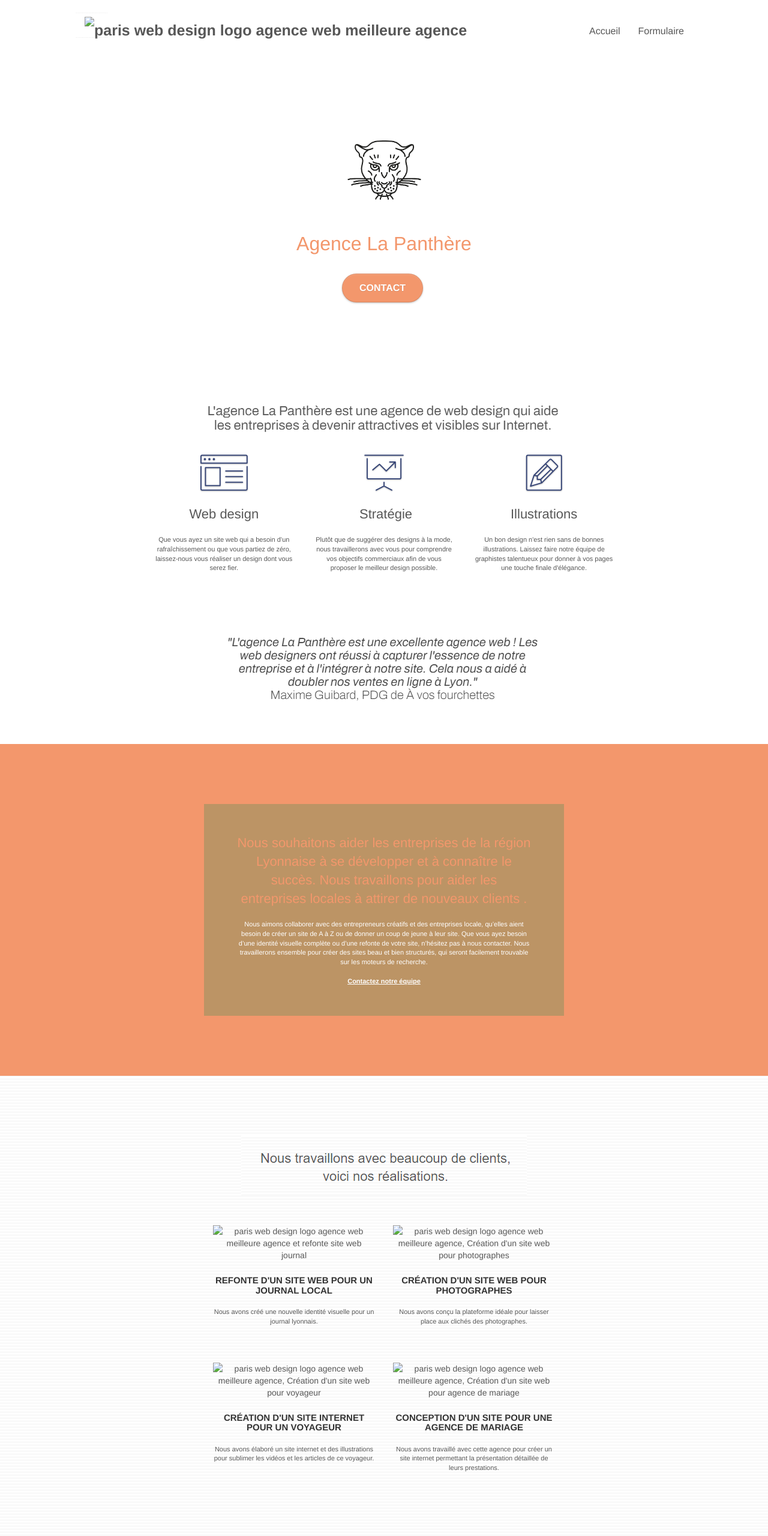
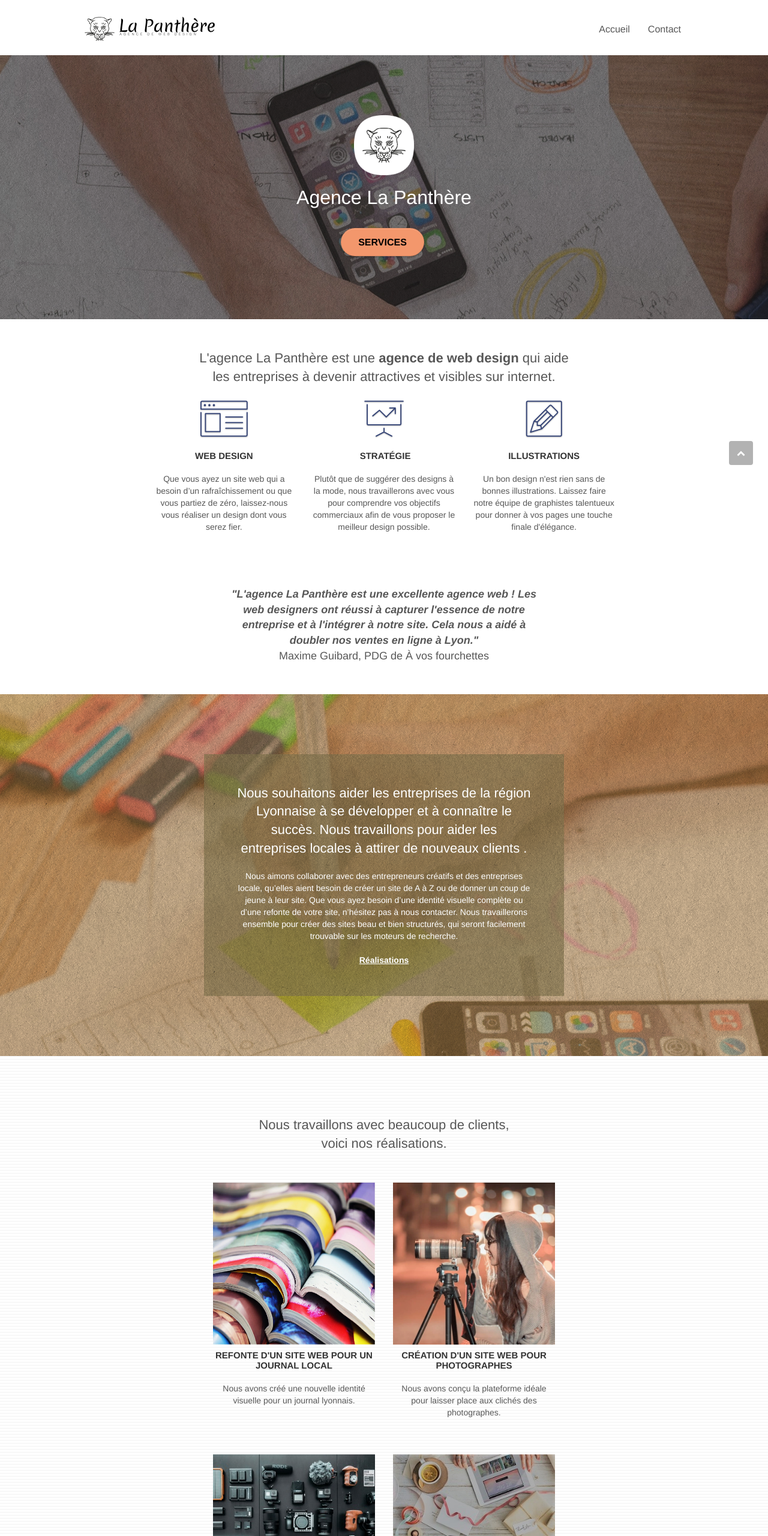
Before and after one commit to pateychene/P4-OPC, a plain HTML site: page index.html in a window 1280 px wide. Shown: the top 2560 px of the page at 60% size. Drawn offline with nearby package versions, Linux system fonts and the light colour scheme; some packages are replaced by stand-ins of ours; a script that the page names is missing; files whose address does not match are found by name.

Commit message:
ajustements images , couleurs font , responsive index

```diff
--- a/index.html
+++ b/index.html
@@ -8,10 +8,10 @@
 	<meta name="description"
 		content=" La panthere est une agence de web design basee a Lyon , qui vous aide a trouver une reelle identite numerique ">
 	<meta name="viewport" content="width=device-width, initial-scale=1.0, viewport-fit=cover">
-	<link rel="shortcut icon" type="image/png" href="favicon.jpg">
+	<link rel="shortcut icon" type="image/png" href="img/favicon.jpg">
 
 	<link rel="stylesheet" type="text/css" href="./css/bootstrap.css">
-	<link rel="stylesheet" type="text/css" href="css/style.css">
+	<link rel="stylesheet" type="text/css" href="style.css">
 	<link rel="stylesheet" type="text/css" href="./css/font-awesome.css">
 	<link rel="stylesheet" type="text/css" href="./css/et-line.css">
 
@@ -50,20 +50,9 @@
 
 			<nav class="navbar row">
 				<div class="navbar-header">
-						<div class="keywords" >Agence web à paris, stratégie web,
-							web design, illustrations, design de site web, site web, web, internet, site internet, site
-						</div>
-						<a class="navbar-brand" href="index.html"><img src="img/agence-la-panthere-monochrome.svg"
-								alt="paris web design logo agence web meilleure agence"/></a>
-						<div class="keywords">Agence web à paris, stratégie web,
-							web design, illustrations, design de site web, site web, web, internet, site internet, site
-						</div>
-						<button id="nav-toggle" type="button" class="ui-navbar-toggle navbar-toggle"
-							data-toggle="collapse" data-target=".navbar-1">
-							<span class="sr-only">Toggle navigation</span>
-							<span class="icon-bar"></span>
-							<span class="icon-bar"></span>
-							<span class="icon-bar"></span>
+					<a class="navbar-brand" href="index.html"><img src="img/agence-la-panthere-monochrome.svg" alt="Logo de l'agence la panthere avec le texte agence web design" height="40" width="217"/></a>
+					<button id="nav-toggle" type="button" class="ui-navbar-toggle navbar-toggle" data-toggle="collapse" data-target=".navbar-1">
+						<span class="sr-only">Toggle navigation</span><span class="icon-bar"></span><span class="icon-bar"></span><span class="icon-bar"></span>
 					</button>
 				</div>
 				<div class="collapse navbar-collapse navbar-1 special-dropdown-nav">
@@ -71,9 +60,8 @@
 						<li>
 							<a href="index.html">Accueil</a>
 						</li>
-
 						<li>
-								<a href="formulaire.html">Formulaire</a>
+							<a href="contact.html">Contact</a>
 						</li>
 					</ul>
 				</div>
@@ -83,19 +71,17 @@
 	<!-- bloc-0 END -->
 
 	<!-- bloc-1-presentation -->
-		<div class="bloc bgc-dark-slate-blue bg-banniere d-bloc bg-t-edge bloc-bg-texture texture-paper b-parallax"
-			id="bloc-1-hero">
+	<div class="bloc bgc-dark-slate-blue bg-banniere d-bloc bg-t-edge bloc-bg-texture texture-paper b-parallax" id="bloc-1-hero">
 		<div class="container bloc-lg">
 			<div class="row tight-width-whitespace">
 				<div class="col-sm-12">
 					<img src="img/logo.webp" class="center-block image-resize-mode"
-							alt=" Logo Agence La Panthère" />
+					width="100" height="100" alt="Logo agence la panthere" />
 					<h1 class="text-center hero-bloc-text tc-white ">
 						Agence La Panthère
 					</h1>
 					<div class="text-center">
-							<a href="formulaire.html" class="btn btn-lg btn-clean btn-rd cta-hero btn-atomic-tangerine"
-								id="cta-hero">Contact</a>
+						<a href="#bloc-2-services" class="btn btn-lg btn-clean btn-rd cta-hero btn-atomic-tangerine" id="cta-hero">Services</a>
 					</div>
 				</div>
 			</div>
@@ -108,7 +94,12 @@
 		<div class="container bloc-md">
 			<div class="row">
 				<div class="col-sm-12 text-center">
-						<img src="img/title.webp" alt="agence web, agence web paris, web design paris, stratégie web"  />
+					<h2 class="bloc__title-h2">
+						L'agence La Panthère est une
+						<strong>agence de web design</strong>
+						qui aide les entreprises à devenir
+						attractives et visibles sur internet.
+					</h2>
 				</div>
 			</div>
 			<div class="row voffset-lg med-width-whitespace">
@@ -116,44 +107,45 @@
 					<div class="text-center">
 						<span class="et-icon-browser sm-shadow icon-dark-slate-blue icons icon-lg"></span>
 					</div>
-						<h2 class="mg-md text-center">
+					<h3 class="mg-md text-center">
 						Web design
-						</h2>
+					</h3>
 					<p class="text-center ">
-							Que vous ayez un site web qui a besoin d&rsquo;un rafraîchissement ou que vous partiez de
-							zéro, laissez-nous vous réaliser un design dont vous serez fier.
+						Que vous ayez un site web qui a besoin d&rsquo;un rafraîchissement ou que vous partiez de zéro, laissez-nous vous réaliser un design dont vous serez fier.
 					</p>
 				</div>
 				<div class="col-sm-4">
 					<div class="text-center">
 						<span class="et-icon-presentation sm-shadow icon-dark-slate-blue icons icon-lg"></span>
 					</div>
-						<h2 class="mg-md text-center">
+					<h3 class="mg-md text-center">
 						&nbsp;Stratégie
-						</h2>
+					</h3>
 					<p class="text-center ">
-							Plutôt que de suggérer des designs à la mode, nous travaillerons avec vous pour comprendre
-							vos objectifs commerciaux afin de vous proposer le meilleur design possible.<br>
+						Plutôt que de suggérer des designs à la mode, nous travaillerons avec vous pour comprendre vos objectifs commerciaux afin de vous proposer le meilleur design possible.<br>
 					</p>
 				</div>
 				<div class="col-sm-4">
 					<div class="text-center">
 						<span class="et-icon-edit sm-shadow icon-dark-slate-blue icons icon-lg"></span>
 					</div>
-						<h2 class="mg-md text-center">
+					<h3 class="mg-md text-center">
 						Illustrations
-						</h2>
+					</h3>
 					<p class="text-center ">
-							Un bon design n'est rien sans de bonnes illustrations. Laissez faire notre équipe de
-							graphistes talentueux pour donner à vos pages une touche finale d'élégance.
+						Un bon design n'est rien sans de bonnes illustrations. Laissez faire notre équipe de graphistes talentueux pour donner à vos pages une touche finale d'élégance.
 					</p>
 				</div>
 			</div>
 			<div class="row voffset-lg voffset">
 				<div class="col-xs-12 col-md-8 col-md-offset-2 text-center">
-						<img alt="agence web, agence web paris, web design paris, stratégie web"
-							src="img/citation.webp" />
-
+					<p class="citation">
+						<span>"L'agence La Panthère est une excellente agence web !
+						Les web designers ont réussi à capturer l'essence de
+						notre entreprise et à l'intégrer à notre site.
+						Cela nous a aidé à doubler nos ventes en ligne à Lyon."</span> <br>
+						Maxime Guibard, PDG de À vos fourchettes
+					</p>
 				</div>
 			</div>
 		</div>
@@ -161,23 +153,22 @@
 	<!-- bloc-2-services END -->
 
 	<!-- bloc-3-what-i-do -->
-		<div class="bloc tc-white bgc-atomic-tangerine bg-presentation d-bloc bloc-bg-texture texture-paper b-parallax"
-			id="bloc-3-what-i-do">
+	<div class="bloc tc-white bgc-atomic-tangerine bg-presentation d-bloc bloc-bg-texture texture-paper b-parallax" id="bloc-3-what-i-do">
 		<div class="container bloc-lg">
 			<div class="row tight-width-whitespace black-background">
 				<div class="col-sm-12">
 					<h2 class="mg-md text-center tc-white">
-							Nous souhaitons aider les entreprises de la région Lyonnaise à se développer et à connaître
-							le succès. Nous travaillons pour aider les entreprises locales à attirer de nouveaux clients
-							.<br>
+						Nous souhaitons aider les entreprises de la région Lyonnaise à se développer
+						et à connaître le succès. Nous travaillons pour aider les entreprises locales
+						à attirer de nouveaux clients .<br>
 					</h2>
 					<p class="text-center white">
-							Nous aimons collaborer avec des entrepreneurs créatifs et des entreprises locale, qu’elles
-							aient besoin de créer un site de A à Z ou de donner un coup de jeune à leur site. Que vous
-							ayez besoin d’une identité visuelle complète ou d’une refonte de votre site, n’hésitez pas à
-							nous contacter. Nous travaillerons ensemble pour créer des sites beau et bien structurés,
-							qui seront facilement trouvable sur les moteurs de recherche. <br><br><a
-								class="ltc-white bold-link" href="formulaire.html">Contactez notre équipe</a><br>
+						Nous aimons collaborer avec des entrepreneurs créatifs et des entreprises locale,
+						qu’elles aient besoin de créer un site de A à Z ou de donner un coup de jeune à leur site.
+						Que vous ayez besoin d’une identité visuelle complète ou d’une refonte de votre site,
+						n’hésitez pas à nous contacter. Nous travaillerons ensemble pour créer des sites beau et bien structurés,
+							qui seront facilement trouvable sur les moteurs de recherche. <br><br>
+							<a class="ltc-white bold-link" href="#bloc-4-portfolio">Réalisations</a><br>
 					</p>
 				</div>
 			</div>
@@ -190,16 +181,16 @@
 		<div class="container bloc-lg">
 			<div class="row">
 				<div class="col-sm-12 text-center">
-						<img alt="agence web, agence web paris, web design paris, stratégie web" src="img/title2.webp" />
+					<h2 class="portfolio__title-h2">
+						Nous travaillons avec beaucoup de clients,
+						voici nos réalisations.
+					</h2>
 				</div>
 			</div>
 			<div class="row tight-width-whitespace portfolio-row">
 				<div class="col-sm-6">
-						<a href="#" data-lightbox="img/1.jpg" data-gallery-id="gallery-1"
-							data-caption="Refonte d'un site web pour un journal local" data-frame="snapshot-lb"><img
-								src="img/1.jpg"
-								alt="paris web design logo agence web meilleure agence et refonte site web journal"
-								class="img-responsive portfolio-thumb" /></a>
+					<a href="#" data-lightbox="img/1.webp" data-gallery-id="gallery-1" data-caption="Refonte d'un site web pour un journal local" data-frame="snapshot-lb">
+						<img src="img/1.webp" loading="lazy" alt="image de la refonte d'un site web journal  avec des journaux" class="img-responsive portfolio-thumb" /></a>
 					<h3 class="mg-md text-center">
 						Refonte d'un site web pour un journal local
 					</h3>
@@ -208,10 +199,9 @@
 					</p>
 				</div>
 				<div class="col-sm-6">
-						<a href="#" data-lightbox="img/2.jpg" data-gallery-id="gallery-1"
-							data-caption="Création d'un site web pour photographes" data-frame="snapshot-lb"><img
-								src="img/2.jpg" class="img-responsive portfolio-thumb"
-								alt="paris web design logo agence web meilleure agence, Création d'un site web pour photographes" /></a>
+					<a href="#" data-lightbox="img/2.webp" data-gallery-id="gallery-1" data-caption="Création d'un site web pour photographes" data-frame="snapshot-lb">
+						<img src="img/2.webp" loading="lazy" class="img-responsive portfolio-thumb"
+						alt="image de la création d'un site web pour photographes avec une photographes" /></a>
 					<h3 class="mg-md text-center">
 						Création d'un site web pour photographes
 					</h3>
@@ -222,29 +212,24 @@
 			</div>
 			<div class="row tight-width-whitespace portfolio-row">
 				<div class="col-sm-6">
-						<a href="#" data-lightbox="img/3.bmp" data-gallery-id="gallery-1"
-							data-caption="Création d'un site internet pour un voyageur" data-frame="snapshot-lb"><img
-								src="img/3.bmp" class="img-responsive portfolio-thumb"
-								alt="paris web design logo agence web meilleure agence, Création d'un site web pour voyageur" /></a>
+					<a href="#" data-lightbox="img/3.webp" data-gallery-id="gallery-1" data-caption="Création d'un site internet pour un voyageur" data-frame="snapshot-lb">
+						<img src="img/3.webp" loading="lazy" class="img-responsive portfolio-thumb"
+						alt="image de la création d'un site web pour voyageur avec du matériel pour filmer"/></a>
 					<h3 class="mg-md text-center">
 						Création d'un site internet pour un voyageur
 					</h3>
 					<p class="text-center">
-							Nous avons élaboré un site internet et des illustrations pour sublimer les vidéos et les
-							articles de ce voyageur.
+						Nous avons élaboré un site internet et des illustrations pour sublimer les vidéos et les articles de ce voyageur.
 					</p>
 				</div>
 				<div class="col-sm-6">
-						<a href="#" data-lightbox="img/4.bmp" data-gallery-id="gallery-1"
-							data-caption="Conception d'un site pour une agence de mariage" data-frame="snapshot-lb"><img
-								src="img/4.bmp" class="img-responsive portfolio-thumb"
-								alt="paris web design logo agence web meilleure agence, Création d'un site web pour agence de mariage" /></a>
+					<a href="#" data-lightbox="img/4.webp" data-gallery-id="gallery-1" data-caption="Conception d'un site pour une agence de mariage" data-frame="snapshot-lb">
+						<img src="img/4.webp" loading="lazy" class="img-responsive portfolio-thumb" alt="images de la création d'un site web pour agence de mariage" /></a>
 					<h3 class="mg-md text-center">
 						Conception d'un site pour une agence de mariage
 					</h3>
 					<p class="text-center">
-							Nous avons travaillé avec cette agence pour créer un site internet permettant la
-							présentation détaillée de leurs prestations.
+						Nous avons travaillé avec cette agence pour créer un site internet permettant la présentation détaillée de leurs prestations.
 					</p>
 				</div>
 			</div>
@@ -260,95 +245,66 @@
 					Prêt pour redonner vie à votre projet ?<br>Contactez notre équipe !
 				</h2>
 				<div class="col-sm-12 text-center">
-						<a href="formulaire.html"
-							class="btn btn-atomic-tangerine btn-clean btn-rd btn-lg cta-hero">Contact</a>
+					<a href="contact.html" class="btn btn-atomic-tangerine btn-clean btn-rd btn-lg cta-hero">Contact</a>
 				</div>
 			</div>
 		</div>
 	</div>
 	<!-- bloc-5-cta END -->
-
-		<!-- Footer - bloc-8
+	<!-- ScrollToTop Button -->
+	<a class=" btn btn-d scrollToTop" role="button" aria-label="back to top" onclick="scrollToTarget('1')"><span class="fa fa-chevron-up"></span></a>
+	<!-- ScrollToTop Button END-->
+	<!-- Footer - bloc-8 -->
 	<div class="bloc bgc-atomic-tangerine d-bloc" id="bloc-8">
 		<div class="container bloc-sm">
 			<div class="row">
 				<div class="col-sm-12">
-						<p class="text-center white">
+					<p class="text-center black">
 						Agence La Panthère - Agence web basée à Lyon.<br>
 					</p>
-						<div class="row row-no-gutters social">
+					<div class="flex social">
 						<div class="col-sm-3">
 							<div class="text-center">
-									<a class="social" href="index.html"><span class="fa fa-twitter icon-md"></span></a>
+								<a class="social" aria-label="Twitter" href="http://www.twitter.fr/">
+									<span class="fa fa-twitter icon-md"></span>
+								</a>
 							</div>
 						</div>
 						<div class="col-sm-3">
 							<div class="text-center">
-									<a class="social" href="index.html"><span class="fa fa-facebook icon-md"></span></a>
+								<a class="social" aria-label="Facebook" href="https://fr-fr.facebook.com">
+									<span class="fa fa-facebook icon-md"></span>
+								</a>
 							</div>
 						</div>
 						<div class="col-sm-3">
 							<div class="text-center">
-									<a class="social" href="index.html"><span class="fa fa-dribbble icon-md"></span></a>
+								<a class="social" aria-label="Dribbble" href="https://dribbble.com">
+									<span class="fa fa-dribbble icon-md"></span>
+								</a>
 							</div>
 						</div>
 						<div class="col-sm-3">
 							<div class="text-center">
-									<a class="social" href="index.html"><span
-											class="fa fa-instagram icon-md"></span></a>
-								</div>
-							</div>
-							<div class="keywords" style="color:#F3976C;">Agence web à paris, stratégie web, web design,
-								illustrations, design de site web, site web, web, internet, site internet, site</div>
-						</div>
-						<div class="row">
-							<div class="col-sm-4">
-								Partenaires
-								<ul>
-									<li><a href="voiture.com">voiture.com</a></li>
-									<li><a href="pizza.com">pizza.com</a></li>
-									<li><a href="matoiture.com">matoiture.com</a></li>
-									<li><a href="immobilierseo.com">immobilierseo.com</a></li>
-								</ul>
-							</div>
-							<div class="col-sm-4">
-								Annuaires liste 1
-								<ul>
-									<li><a href="annuaireagence.com">annuaireagence.com</a></li>
-									<li><a href="annuaireseo.com">annuaireseo.com</a></li>
-									<li><a href="annuairemarketing.com">annuairemarketing.com</a></li>
-									<li><a href="123seoture.com">123seo.com</a></li>
-									<li><a href="123site.com">123site.com</a></li>
-									<li><a href="annuairewordpress.com">annuairewordpress.com</a></li>
-									<li><a href="listeagence.com">listeagence.com</a></li>
-									<li><a href="meilleuresagencesparis.com">meilleuresagencesparis.com</a></li>
-									<li><a href="listeseo.com">listeseo.com</a></li>
-								</ul>
-							</div>
-							<div class="col-sm-4">
-								Annuaires liste 2
-								<ul>
-									<li><a href="betterseo.com">betterseo.com</a></li>
-									<li><a href="ameliorerseo.com">ameliorerseo.com</a></li>
-									<li><a href="seojuicelien.com">seojuicelien.com</a></li>
-									<li><a href="meilleursliens.com">meilleursliens.com</a></li>
-									<li><a href="liensagogo.com">liensagogo.com</a></li>
-									<li><a href="backlink.com">backlink.com</a></li>
-									<li><a href="linkjuiceannuaire.com">linkjuiceannuaire.com</a></li>
-									<li><a href="remontersurgoogle.com">remontersurgoogle.com</a></li>
-									<li><a href="vraiseofiable.com">vraiseofiable.com</a></li>
-								</ul>
+								<a class="social" aria-label="instagram" href="https://www.instagram.com">
+									<span class="fa fa-instagram icon-md"></span>
+								</a>
 							</div>
 						</div>
 					</div>
 				</div>
 			</div>
 		</div>
-		 Footer - bloc-8 END -->
+	</div>
+	<!-- Footer - bloc-8 END -->
+
 </div>
 <!-- Principal conteneur END -->
 
-
+	<script src="./js/jquery-2.1.0.min.js" ></script>
+	<script src="./js/bootstrap.min.js" ></script>
+	<script src="./js/blocs.js" ></script>
+	<script src="./js/jquery.touchSwipe.min.js" defer></script>
+	<!-- <script src="./js/gmaps.min.js" ></script> -->
 </body>
-
 </html>
--- a/css/style.css
+++ b/style.css
@@ -6,18 +6,12 @@ body {
     -webkit-font-smoothing: antialiased;
     -moz-osx-font-smoothing: grayscale;
 }
-.keywords{
-    color: #cccccc;
-    font-size: 1px;
-}
-.navbar-brand{
-    height: 40px;
-}
 
 a,
 button {
     transition: all .3s ease-in-out;
     outline: none!important;
+    list-style-type: none;
 }
 
 a:hover {
@@ -33,9 +27,7 @@ a:hover {
     z-index: 100000;
     background: #FFFFFF url("img/pageload-spinner.gif") no-repeat center center;
 }
-.center-block{
-    width: 30%;
-}
+
 .bloc {
     width: 100%;
     clear: both;
@@ -100,10 +92,8 @@ a:hover {
 }
 
 .texture-paper::before {
-    background: url("img/texture-paper.webp");
+    background: url("img/texture-paper.png");
     background-size: 280px 280px;
-    width: 100%;
-    height: 100%;
 }
 
 .b-parallax {
@@ -304,20 +294,18 @@ a:hover {
 }
 
 .navbar-brand {
-    height: 40px;
+    height: auto;
     padding: 3px 15px;
     font-size: 25px;
     font-weight: normal;
     font-weight: 600;
     line-height: 44px;
-
 }
 
 .navbar-brand img {
     max-height: 200px;
     margin: 0 5px 0 0;
     display: inline;
-    width: 230px;
 }
 
 .navbar-brand img[src$=svg] {
@@ -375,7 +363,7 @@ a:hover {
     z-index: 2;
 }
 
-@media (max-width: 768px) {
+@media (min-width: 768px) {
     .site-navigation {
         position: absolute;
         top: 50%;
@@ -529,7 +517,7 @@ button {
     position: fixed;
     bottom: 20px;
     right: 20px;
-    opacity: 0;
+    opacity: 1;
     z-index: 500;
     transition: all .3s ease-in-out;
 }
@@ -690,7 +678,7 @@ a {
 }
 
 p {
-    font-size: 11px;
+    font-size: 14px;
 }
 
 .tight-width-whitespace {
@@ -780,7 +768,7 @@ h4 {
 }
 
 .bgc-dark-slate-blue {
-
+    background-color: #364577;
 }
 
 .bgc-atomic-tangerine {
@@ -788,12 +776,12 @@ h4 {
 }
 
 .tc-white {
-    color: #F3976C!important;
+    color: #FFFFFF!important;
 }
 
 .btn-atomic-tangerine {
     background: #F3976C;
-    color: #FFFFFF!important;
+    color: #000000!important;
 }
 
 .btn-atomic-tangerine:hover {
@@ -831,11 +819,11 @@ h4 {
 }
 
 .bg-banniere {
-    background-image: url("img/agence-la-panthere.jpg");
+    background-image: url("img/agence-la-panthere_1.webp");
 }
 
 .bg-presentation {
-    background-image: url("img/image-de-presentation.bmp");
+    background-image: url("img/image-de-presentation.webp");
 }
 
 @media (max-width: 1024px) {
@@ -885,10 +873,6 @@ h4 {
         overflow-x: hidden;
         position: relative;
     }
-    .bloc {
-        padding-left: constant(safe-area-inset-left);
-        padding-right: constant(safe-area-inset-right);
-    }
     .bloc-group,
     .bloc-group .bloc {
         display: block;
@@ -897,8 +881,6 @@ h4 {
     .bloc-fill-screen .fill-bloc-top-edge,
     .bloc-fill-screen .fill-bloc-bottom-edge {
         padding: 0 20px;
-        padding-left: constant(safe-area-inset-left);
-        padding-right: constant(safe-area-inset-right);
     }
 }
 
@@ -935,10 +917,6 @@ h4 {
         transform: none;
         -webkit-transform: none;
         -ms-transform: none;
-        list-style-type: none;
-        display: flex;
-        flex-direction: row;
-
     }
     .nav > li {
         margin-top: 0;
@@ -1057,3 +1035,33 @@ h4 {
         text-align: center;
     }
 }
+.btn-d{
+    color: #FFFFFF!important;
+}
+.black ,.icon-md{
+    color: #000000!important;
+}
+.bloc__title-h2{
+    max-width: 62rem;
+    margin: auto;
+}
+.citation{
+    font-size: 18px;
+    max-width: 51rem;
+    margin: auto;
+}
+.citation>span{
+    font-weight: bold;
+    font-style: italic;
+}
+.portfolio__title-h2{
+    max-width: 42rem;
+    margin:auto;
+}
+.img-responsive{
+    margin: auto;
+}
+.flex{
+    display: flex;
+    justify-content: center;
+}
```
Also changed, not shown: contact.html (added, +185 -0 lines), formulaire.html (deleted, +0 -191 lines), css/img/texture-paper.webp (deleted), img/agence-la-panthere-monochrome.svg (added), img/agence-la-panthere.svg (added), img/favicon.jpg (renamed from favicon.jpg), img/texture-paper.png (added), img/texture-paper.webp (deleted), 3 other files. Lines whose indentation alone changed are shown as unchanged.
